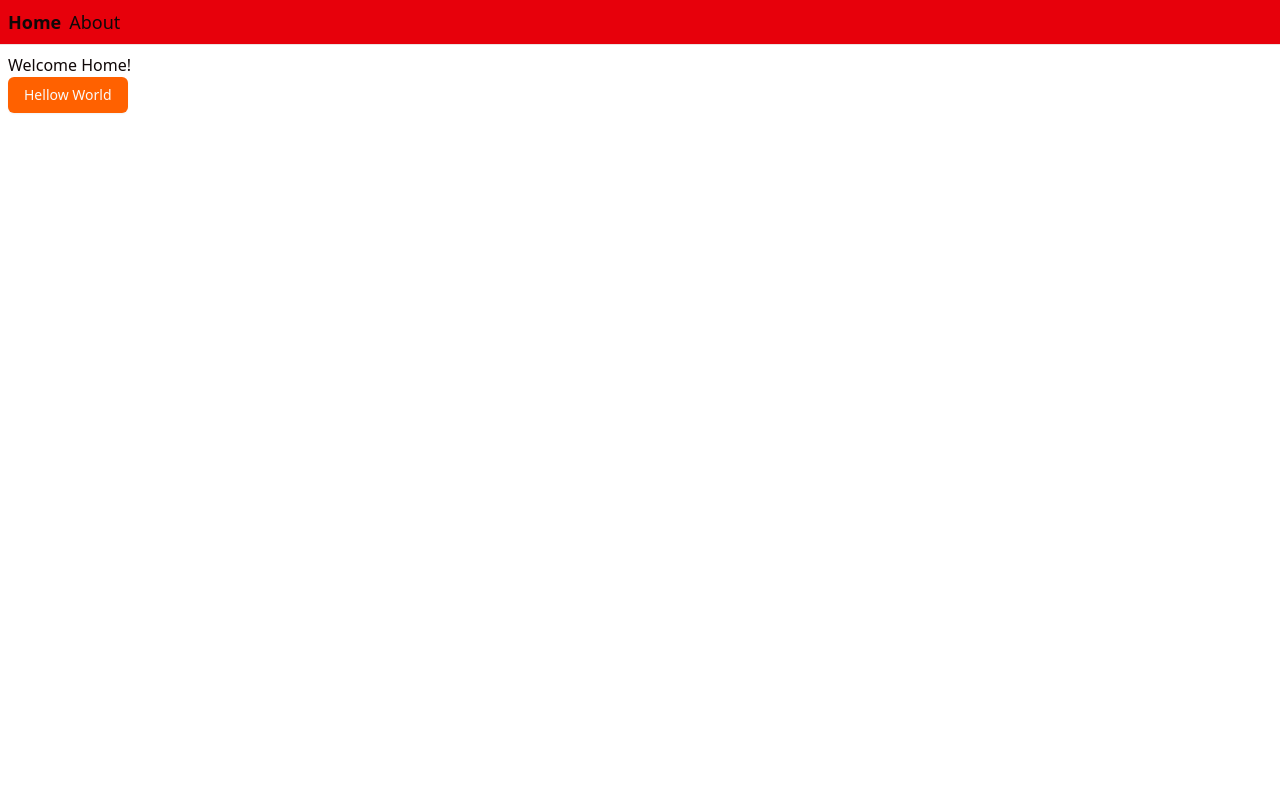
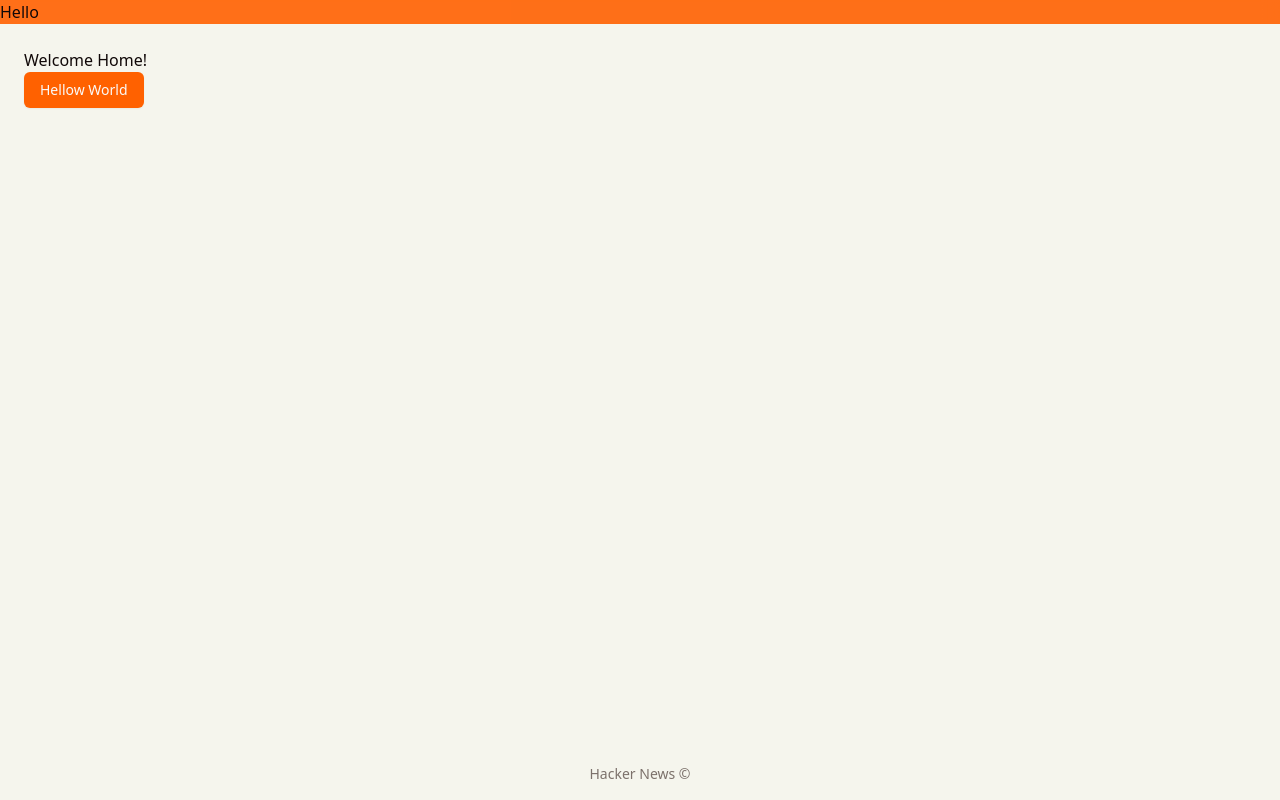
Before and after one commit to collinskchirchir/hacker-news-clone, a React (Vite) app in the folder frontend/: page / in a window 1280 px wide. Built offline with nearby package versions, Linux system fonts and the light colour scheme.

Commit message:
frontend setup

```diff
--- a/frontend/eslint.config.ts
+++ b/frontend/eslint.config.ts
@@ -8,7 +8,7 @@ import pluginJs from '@eslint/js';
 import eslintConfigPrettier from 'eslint-config-prettier';
 import jsxA11y from 'eslint-plugin-jsx-a11y';
 import pluginReact from 'eslint-plugin-react';
-// import tailwind from 'eslint-plugin-tailwindcss'; // Disabled due to Tailwind CSS v4 compatibility
+import tailwind from 'eslint-plugin-tailwindcss'; // Disabled due to Tailwind CSS v4 compatibility
 import globals from 'globals';
 import tseslint from 'typescript-eslint';
 
@@ -27,9 +27,15 @@ export default [
   jsxA11y.flatConfigs.recommended,
   ...pluginRouter.configs['flat/recommended'],
   ...pluginQuery.configs['flat/recommended'],
-  // ...tailwind.configs['flat/recommended'], // Disabled due to Tailwind CSS v4 compatibility
+  ...tailwind.configs['flat/recommended'], // Disabled due to Tailwind CSS v4 compatibility
   eslintConfigPrettier,
   {
+    settings: {
+      tailwindcss: {
+        config: "tailwind.config.ts",
+        callees: ["cn", "cva"],
+      },
+    },
     rules: {
       'react/no-unknown-property': 'off',
       'react/react-in-jsx-scope': 'off',
@@ -58,9 +64,11 @@ export default [
         'warn',
         {
           selector: 'JSXAttribute[name.name="className"] Literal[value=/\\s{2,}/]',
-          message: 'Avoid multiple consecutive spaces in className'
-        }
+          message: 'Avoid multiple consecutive spaces in className',
+        },
       ],
+      // Disable class ordering since Prettier handles it
+      'tailwindcss/classnames-order': 'off',
     },
   },
 ];
--- /dev/null
+++ b/frontend/src/components/site-header.tsx
@@ -0,0 +1,10 @@
+const Header = () => {
+  return (
+    <header
+      className="sticky top-0 z-5- w-full border-border/40 bg-primary/95 backdrop-blur supports-[backdrop-filter]:bg-primary/90">
+      Hello
+    </header>
+  );
+};
+
+export default Header;
--- a/frontend/src/routes/__root.tsx
+++ b/frontend/src/routes/__root.tsx
@@ -1,6 +1,7 @@
-import { createRootRoute, Link, Outlet } from '@tanstack/react-router';
+import { createRootRoute, Outlet } from '@tanstack/react-router';
 import { ReactQueryDevtools } from '@tanstack/react-query-devtools';
 import { TanStackRouterDevtools } from '@tanstack/router-devtools';
+import Header from '@/components/site-header';
 
 export const Route = createRootRoute({
   component: RootComponent,
@@ -9,27 +10,15 @@ export const Route = createRootRoute({
 function RootComponent() {
   return (
     <>
-      <div className="p-2 flex gap-2 text-lg bg-red-600">
-        <Link
-          to="/"
-          activeProps={{
-            className: 'font-bold',
-          }}
-          activeOptions={{ exact: true }}
-        >
-          Home
-        </Link>{' '}
-        <Link
-          to="/about"
-          activeProps={{
-            className: 'font-bold',
-          }}
-        >
-          About
-        </Link>
+      <div className="text-foreground flex min-h-screen flex-col bg-[#f5f5ed]">
+        <Header />
+        <main className="container mx-auto grow p-4">
+          <Outlet />
+        </main>
+        <footer className="p-4 text-center">
+          <p className="text-sm text-muted-foreground">Hacker News &copy;</p>
+        </footer>
       </div>
-      <hr />
-      <Outlet />
       <TanStackRouterDevtools position="bottom-left" />
       <ReactQueryDevtools />
     </>
```
Also changed, not shown: 1 other file (tests, documents, lock files or other folders).
